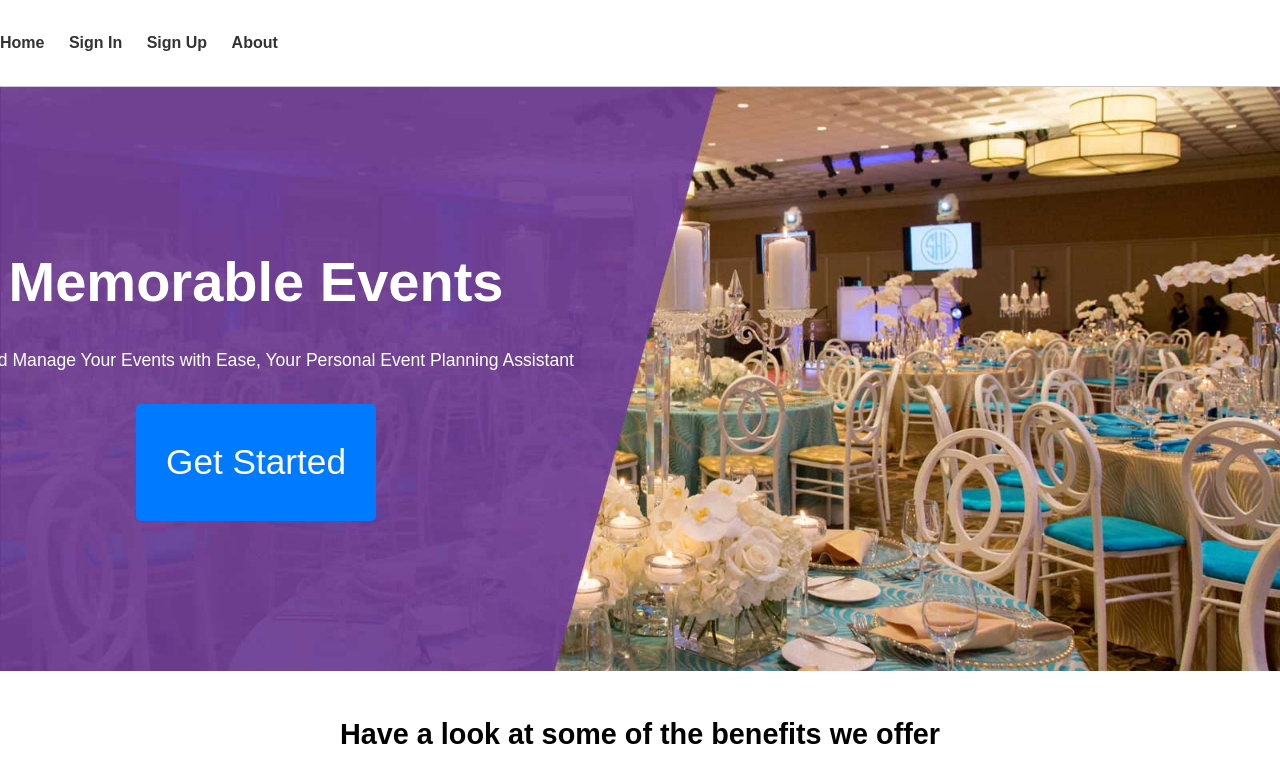
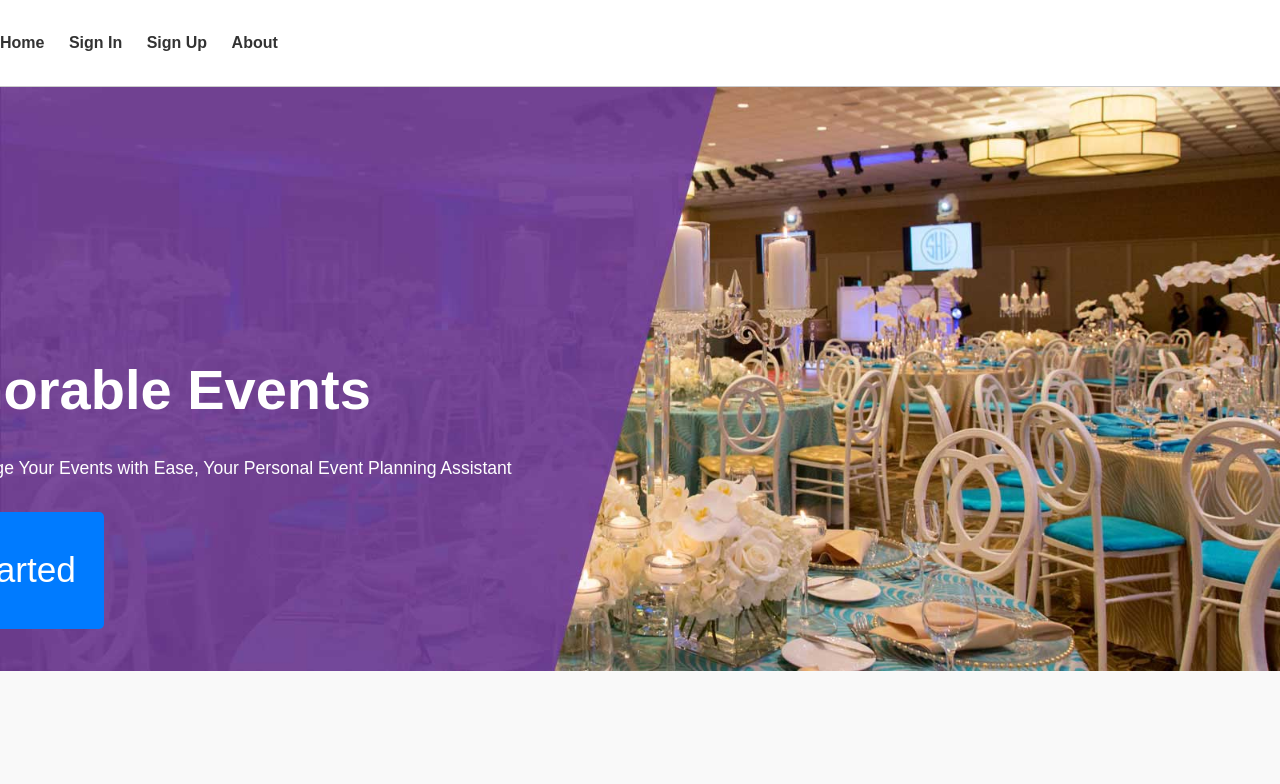
Before and after one commit to Esther-Wagatwe/memorable_events, a plain HTML site: page index.html in a window 1280 px wide. Shown: the top 784 px of the page. Drawn offline with Linux system fonts and the light colour scheme.

```diff
--- a/static/css/landing.css
+++ b/static/css/landing.css
@@ -49,14 +49,17 @@ body {
 
 .hero {
     position: relative;
-    text-align: center;
+    text-align: left;
     color: white;
+    overflow: hidden;
+    height: 100vh;
 }
 
 .hero-image {
     width: 100%;
     height: auto;
     vertical-align: middle;
+    object-fit: cover;
 }
 
 .hero-content {
@@ -66,6 +69,7 @@ body {
     transform: translate(-50%, -50%);
     max-width: 800px;
     width: 100%;
+    padding: 20px;
 }
 
 .hero h1 {
```
